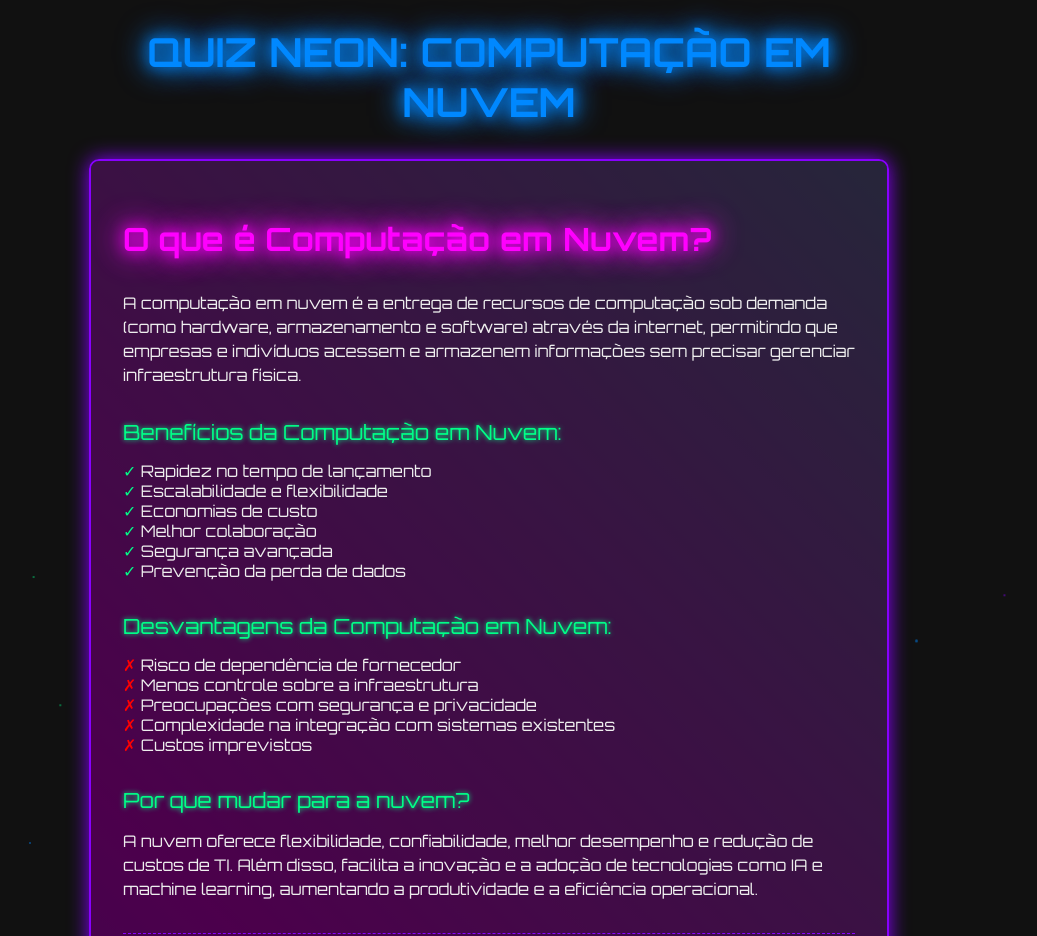
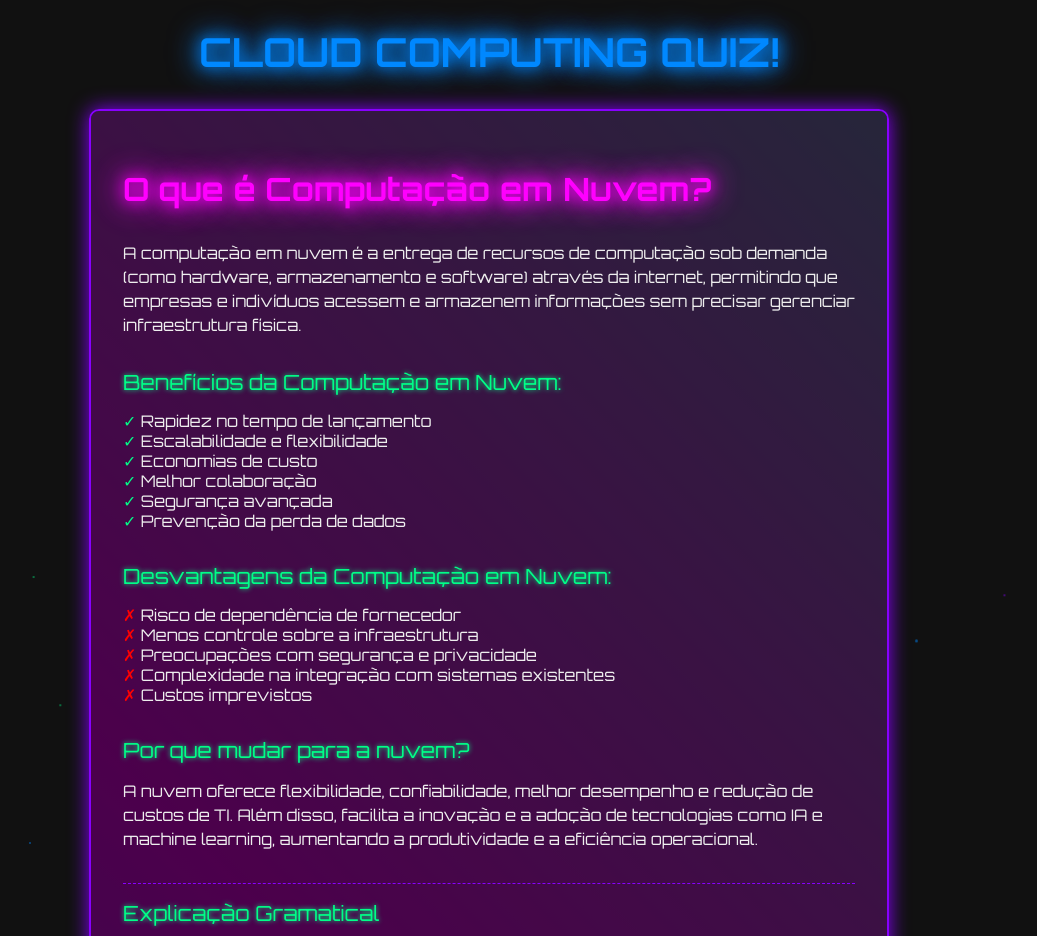
Before and after one commit to fernanda-avila/cloud-quizz, a plain HTML site: page index.html in a window 1280 px wide. Shown: the top 936 px of the page, without its empty margins (151-1188 px from the left). Drawn offline with Linux system fonts and the light colour scheme.

Commit message:
"CLOUD COMPUTING QUIZ!"

```diff
--- a/index.html
+++ b/index.html
@@ -364,7 +364,7 @@
     <div class="particles" id="particles"></div>
 
     <div class="container">
-        <h1>QUIZ NEON: COMPUTAÇÃO EM NUVEM</h1>
+        <h1>CLOUD COMPUTING QUIZ!</h1>
 
 
         <div class="explanation-container content-box" id="explanation">
```
